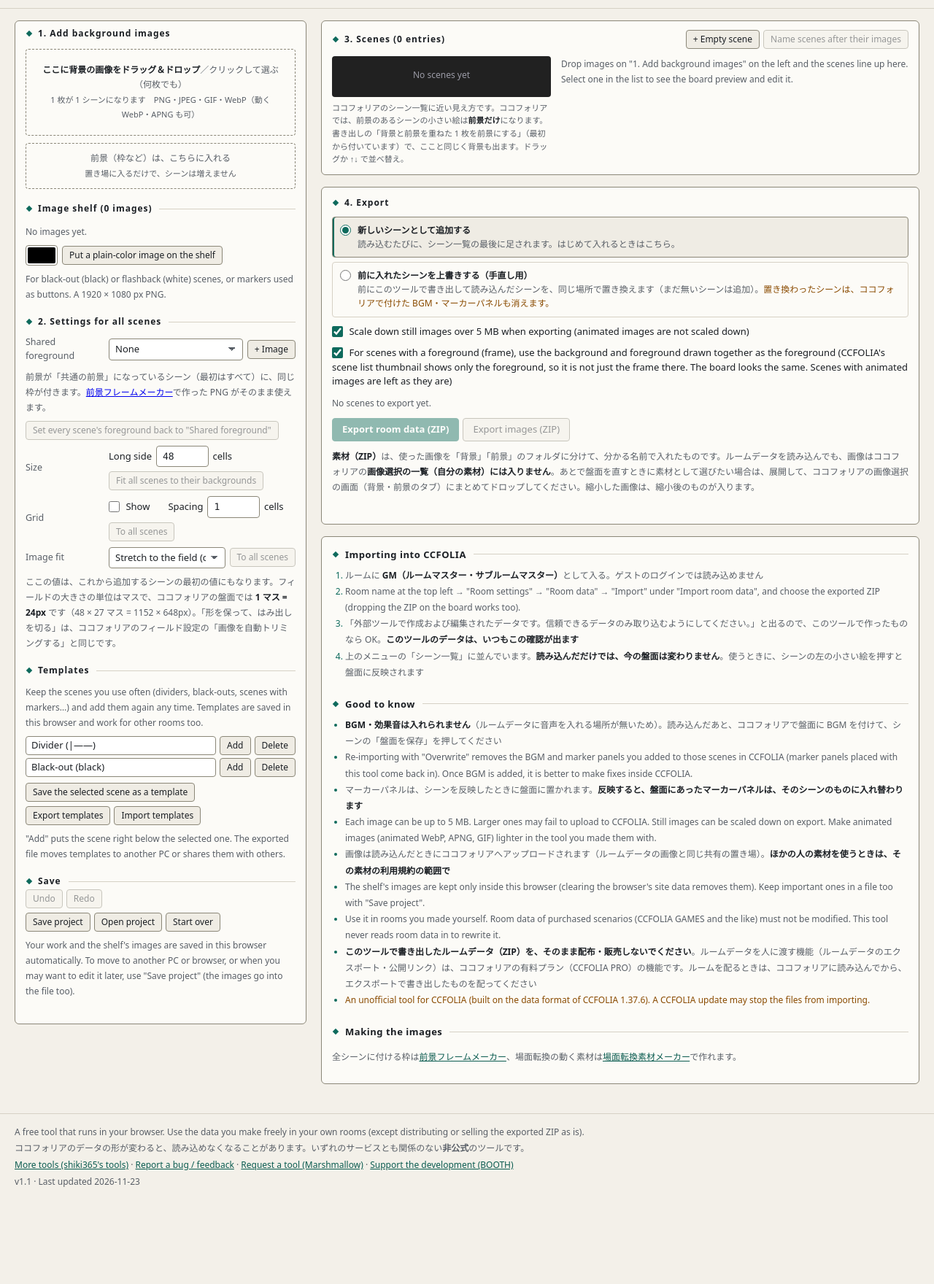
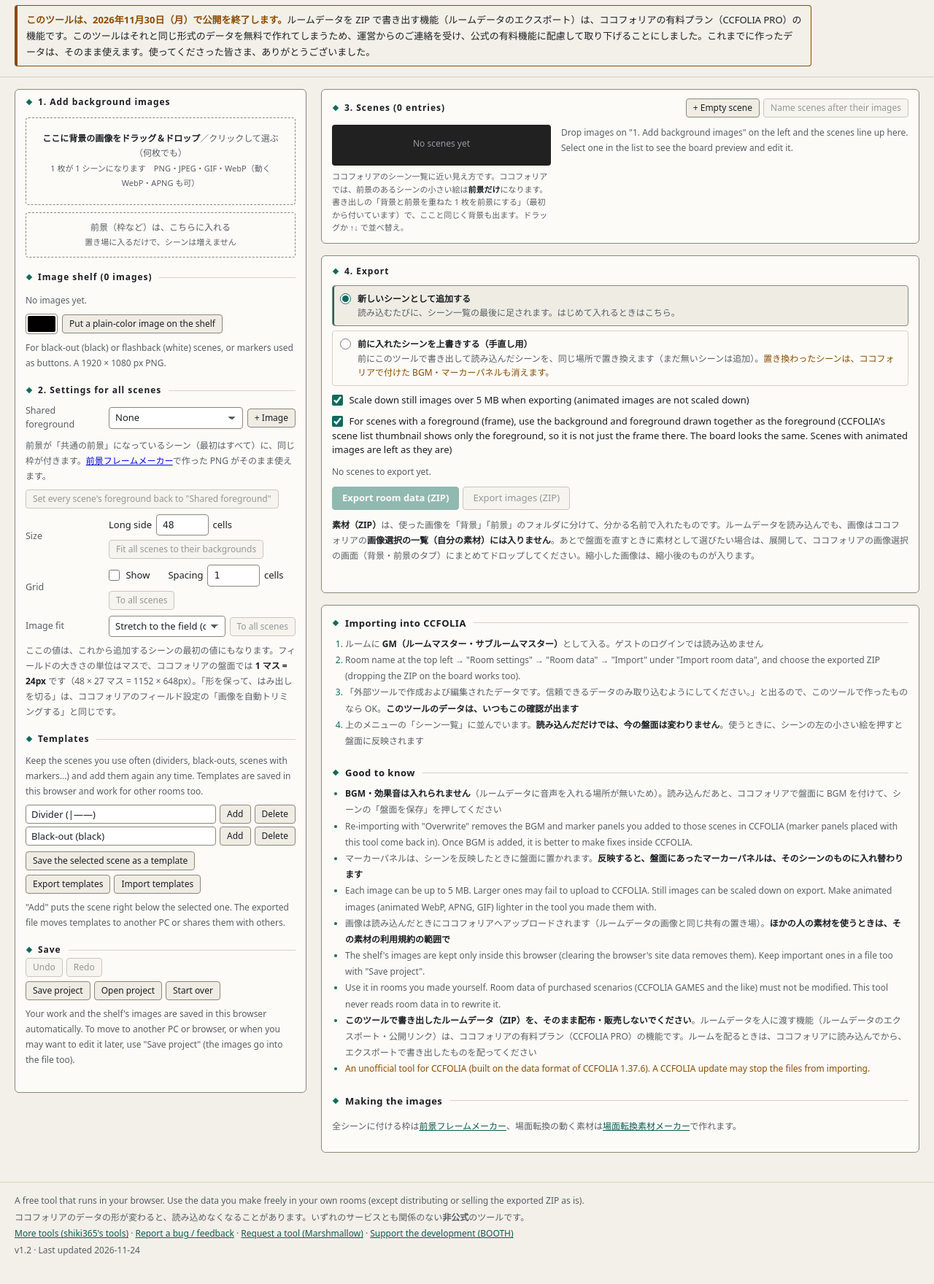
Before and after one commit to shiki365/scene-maker, a plain HTML site: page index.html in a window 1280 px wide. Shown: the part 132-1892 px from the top of the page at 73% size. Before the commit the page ends 1804 px from the top, so only its background shows below. Drawn offline with nearby package versions, Linux system fonts and the light colour scheme.

Commit message:
公開終了のお知らせを出した（v1.2）
ココフォリア運営からの連絡を受け、2026-11-30 で公開を終了する。ルームデータの ZIP での書き出し（ルームデータのエクスポート）は CCFOLIA PRO の機能で、このツールは同じ形式のデータを無料で作れてしまうため、公式の有料機能に配慮して取り下げる。作ったデータはそのまま使える（運営に確認済み）。見出しの下と README にお知らせを出した。

Co-Authored-By: Claude Opus 5.5 <noreply@anthropic.com>

```diff
--- a/index.html
+++ b/index.html
@@ -3,8 +3,8 @@
 <head>
 <meta charset="utf-8">
 <script src="i18n.v1.js"></script>
-<script src="lang.en.v1.js?v=4"></script>
-<script src="lang.ko.v1.js?v=4"></script>
+<script src="lang.en.v1.js?v=5"></script>
+<script src="lang.ko.v1.js?v=5"></script>
 <script src="theme.v1.js"></script>
 <meta name="viewport" content="width=device-width, initial-scale=1">
 <title>シーンメーカー | ココフォリア</title>
@@ -356,6 +356,10 @@
   .tpl-list .desc { margin: 0; }
   .tpl-row { display: grid; grid-template-columns: minmax(0, 1fr) auto auto; gap: 5px; align-items: center; }
   .tpl-row input[type=text] { min-height: 26px; padding: 2px 7px; }
+  /* Withdrawal notice under the title (2026-11-24): the tool stays up until 2026-11-30, then stops. */
+  header p.ending { margin: 10px 0 0; padding: 8px 12px; border: 1px solid var(--warn); border-left-width: 4px;
+                    border-radius: 4px; color: var(--fg); font-size: 13px; }
+  header p.ending b { color: var(--warn); }
 </style>
 </head>
 <body>
@@ -370,6 +374,7 @@
   </div>
   <h1>シーンメーカー</h1>
   <p>背景の画像をまとめて入れると、ココフォリアの「シーン」を一括で作ります。全シーンに同じ前景（枠）を付ける、フィールドの大きさを画像の形に合わせる、5MB を超える画像を縮小する、までを済ませて、ルームデータ（ZIP）で書き出します。ココフォリアで読み込むだけで、シーン一覧に並びます。すべてブラウザの中だけで処理され、入れた画像がどこかに送られることはありません。</p>
+  <p class="ending" data-i18n><b>このツールは、2026年11月30日（月）で公開を終了します。</b>ルームデータを ZIP で書き出す機能（ルームデータのエクスポート）は、ココフォリアの有料プラン（CCFOLIA PRO）の機能です。このツールはそれと同じ形式のデータを無料で作れてしまうため、運営からのご連絡を受け、公式の有料機能に配慮して取り下げることにしました。これまでに作ったデータは、そのまま使えます。使ってくださった皆さま、ありがとうございました。</p>
 </header>
 
 <main>
@@ -555,7 +560,7 @@
   ブラウザだけで動く無料ツールです。作ったデータは、自分のルームで自由に使えます（書き出した ZIP をそのまま配布・販売するのは除きます）。<br>
   <span data-i18n>ココフォリアのデータの形が変わると、読み込めなくなることがあります。いずれのサービスとも関係のない<strong>非公式</strong>のツールです。</span><br>
   <a href="https://shiki365.github.io/">ほかのツールも見る（shiki365 のツール置き場）</a> ・ <a href="https://shiki365.github.io/#contact">不具合の報告・感想</a> ・ <a href="https://marshmallow-qa.com/jisg2c3imbza76d">ほしいツールの要望（マシュマロ）</a> ・ <a href="https://sabunomisogi.booth.pm/items/8891048">開発を応援する（BOOTH）</a><br>
-  <span>v1.1</span> ・ <span>最終更新</span> 2026-11-23
+  <span>v1.2</span> ・ <span>最終更新</span> 2026-11-24
 </footer>
 
 <script src="https://cdnjs.cloudflare.com/ajax/libs/jszip/3.10.1/jszip.min.js" integrity="sha512-XMVd28F1oH/O71fzwBnV7HucLxVwtxf26XV8P4wPk26EDxuGZ91N8bsOttmnomcCD3CS5ZMRL50H0GgOHvegtg==" crossorigin="anonymous" referrerpolicy="no-referrer"></script>
--- a/lang.en.v1.js
+++ b/lang.en.v1.js
@@ -278,4 +278,6 @@ I18n.add("en", {
 
   // ---- i18n.v1.js
   "訳の誤りを知らせる": "Report a translation error",
+  "<b>このツールは、2026年11月30日（月）で公開を終了します。</b>ルームデータを ZIP で書き出す機能（ルームデータのエクスポート）は、ココフォリアの有料プラン（CCFOLIA PRO）の機能です。このツールはそれと同じ形式のデータを無料で作れてしまうため、運営からのご連絡を受け、公式の有料機能に配慮して取り下げることにしました。これまでに作ったデータは、そのまま使えます。使ってくださった皆さま、ありがとうございました。":
+    "<b>This tool is available until November 30, 2026, and will then be withdrawn.</b> Exporting room data as a ZIP (Export room data) is a feature of CCFOLIA's paid plan, CCFOLIA PRO. Because this tool makes data in the same format for free, it is being withdrawn at the request of the CCFOLIA team, out of respect for this official paid feature. Data you have already made can still be used as is. Thank you to everyone who used it.",
 });
--- a/lang.ko.v1.js
+++ b/lang.ko.v1.js
@@ -278,4 +278,6 @@ I18n.add("ko", {
 
   // ---- i18n.v1.js
   "訳の誤りを知らせる": "번역 오류 알리기",
+  "<b>このツールは、2026年11月30日（月）で公開を終了します。</b>ルームデータを ZIP で書き出す機能（ルームデータのエクスポート）は、ココフォリアの有料プラン（CCFOLIA PRO）の機能です。このツールはそれと同じ形式のデータを無料で作れてしまうため、運営からのご連絡を受け、公式の有料機能に配慮して取り下げることにしました。これまでに作ったデータは、そのまま使えます。使ってくださった皆さま、ありがとうございました。":
+    "<b>이 도구는 2026년 11월 30일(월)까지 공개하고, 그 뒤에 공개를 종료합니다.</b> 룸 데이터를 ZIP으로 내보내는 기능(룸 데이터 내보내기)은 CCFOLIA의 유료 플랜(CCFOLIA PRO) 기능입니다. 이 도구는 같은 형식의 데이터를 무료로 만들 수 있기 때문에, 운영진의 연락을 받고 공식 유료 기능을 배려하여 공개를 종료하기로 했습니다. 지금까지 만든 데이터는 그대로 쓸 수 있습니다. 사용해 주신 모든 분께 감사드립니다.",
 });
```
Also changed, not shown: 1 other file.
